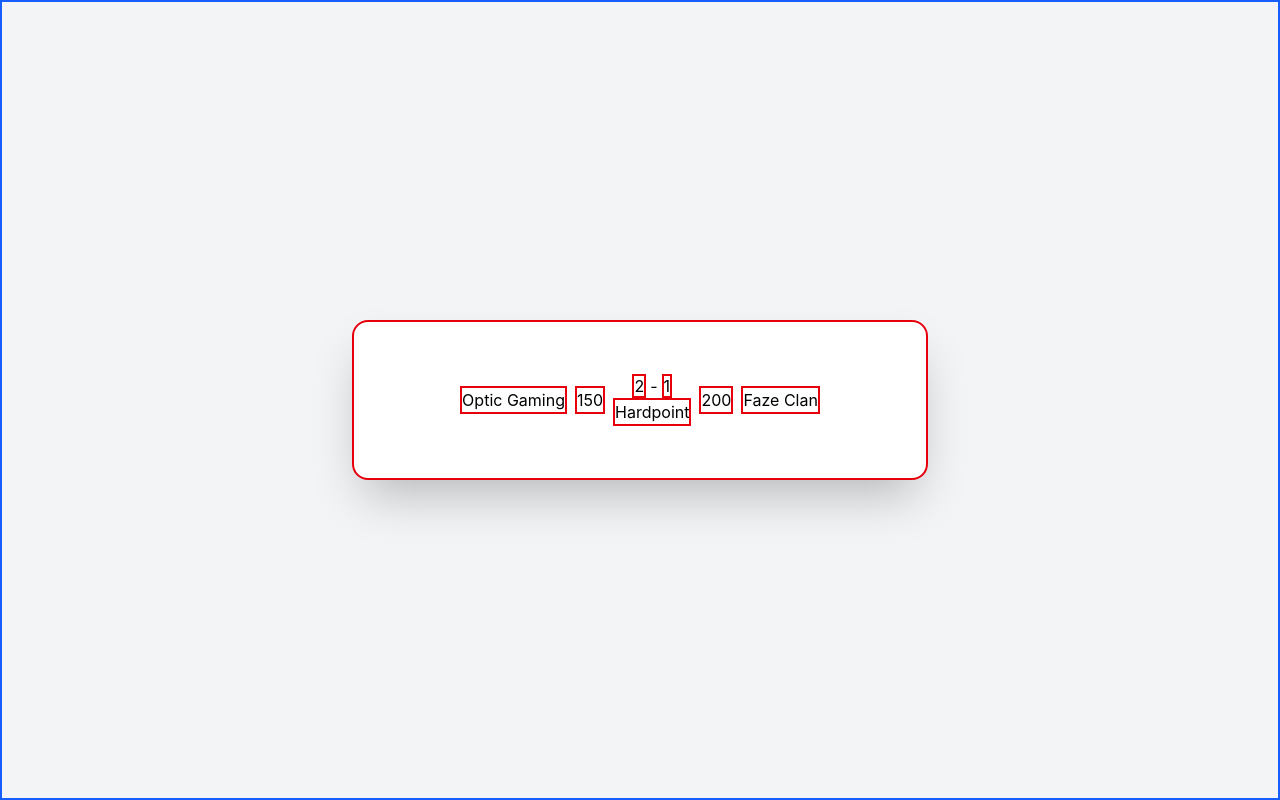
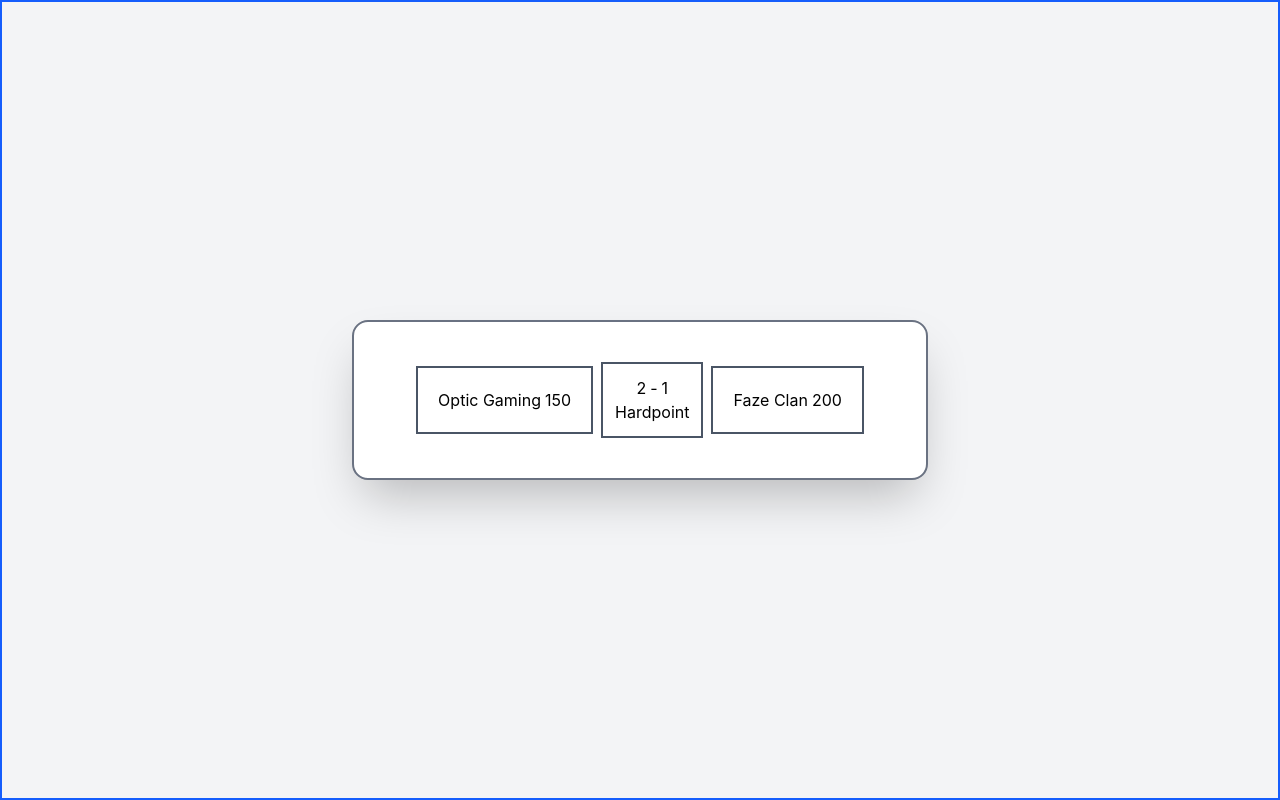
Before and after one commit to justinWGU/cod-score-tracker, a React (Vite) app in the folder frontend/score-tracker/: page / in a window 1280 px wide. Built offline with nearby package versions, Linux system fonts and the light colour scheme; no server answers.

Commit message:
Decomposes ScoreBoard. Adds props and tests to children

```diff
--- /dev/null
+++ b/frontend/score-tracker/src/pages/ScoreBoard/GameDetails/GameDetails.tsx
@@ -0,0 +1,18 @@
+interface GameDetailsProps {
+  winsLeft: number;
+  winsRight: number;
+  mode: string;
+}
+
+function GameDetails({winsLeft, winsRight, mode}: GameDetailsProps) {
+ return (
+  <div className="p-3 border-2 border-gray-600">
+    <div className='text-center'>
+        <h1 className='inline'>{winsLeft}</h1>
+        <div className='pr-1 pl-1 inline'>-</div>
+        <h1 className='inline'>{winsRight}</h1>
+        <h1 className=''>{mode}</h1>
+    </div>
+  </div>
+ );
+} export default GameDetails;
--- a/frontend/score-tracker/src/pages/ScoreBoard/ScoreBoard.tsx
+++ b/frontend/score-tracker/src/pages/ScoreBoard/ScoreBoard.tsx
@@ -1,12 +1,14 @@
 import { useEffect, useState } from 'react';
-import type {Scores, Teams, SeriesWins, GameDetails, ScoresAPIData} from './types.ts';
+import type {Scores, Teams, SeriesWins, GameInfo, ScoresAPIData} from './types.ts';
 import { getScores } from './api.ts';
+import TeamPanel from './TeamPanel/TeamPanel.tsx';
+import GameDetails from './GameDetails/GameDetails.tsx';
 
 function ScoreBoard() {
   const [scores, setScores] = useState<Scores>({left: 150, right: 200});
   const [teams, setTeams] = useState<Teams>({left: 'Optic Gaming', right: 'Faze Clan'});
   const [seriesWins, setSeriesWins] = useState<SeriesWins>({left: 2, right: 1});
-  const [gameDetails, setGameDetails] = useState<GameDetails>({mode: 'Hardpoint', map: 'Protocol'});
+  const [gameDetails, setGameDetails] = useState<GameInfo>({mode: 'Hardpoint', map: 'Protocol'});
 
 
   // continuously fetch scores every 10 secs
@@ -16,7 +18,7 @@
         const data: ScoresAPIData = await getScores(1);
         setScores({left: data.leftTeamScore, right: data.rightTeamScore});
         // more state will be set here
-      }, 5000);
+      }, 100000);
 
       return () => clearInterval(interval);
     } catch (err) {
@@ -25,17 +27,10 @@
   }, []);
 
   return(
-    <div className='bg-white shadow-2xl rounded-2xl p-5 w-xl min-h-40 flex gap-2 justify-center items-center border-2 border-red-600'>
-      <div className='border-2 border-red-600'>{teams.left}</div>
-      {scores.left !== null ? <h1 className='border-2 border-red-600'>{scores.left}</h1> : <h1 className='border-2 border-red-600'>--</h1>}
-      <div className='text-center'>
-        <h1 className='inline border-2 border-red-600'>{seriesWins.left}</h1>
-        <div className='pr-1 pl-1 inline'>-</div>
-        <h1 className='inline border-2 border-red-600'>{seriesWins.right}</h1>
-        <h1 className='border-2 border-red-600'>{gameDetails.mode}</h1>
-      </div>
-      {scores.right !== null ? <h1 className='border-2 border-red-600'>{scores.right}</h1> : <h1 className='border-2 border-red-600'>--</h1>}
-      <div className='border-2 border-red-600'>{teams.right}</div>
+    <div className='bg-white shadow-2xl rounded-2xl p-5 w-xl min-h-40 flex gap-2 justify-center items-center border-2 border-gray-500'>
+      <TeamPanel team={teams.left} score={scores.left}/>
+      <GameDetails winsLeft={seriesWins.left} winsRight={seriesWins.right} mode={gameDetails.mode}/>
+      <TeamPanel team={teams.right} score={scores.right}/>
     </div>
   );
 }
--- /dev/null
+++ b/frontend/score-tracker/src/pages/ScoreBoard/TeamPanel/TeamPanel.tsx
@@ -0,0 +1,13 @@
+interface TeamPanelProps {
+  team: string;
+  score: number | null;
+}
+
+function TeamPanel({ team, score }: TeamPanelProps) {
+  return (
+   <div className="border-2 border-gray-600 flex gap-1 p-5">
+    {<div className=''>{team}</div>}
+    {score !== null ? <h1 className=''>{score}</h1> : <h1 className=''>--</h1>}
+   </div>
+  );
+ } export default TeamPanel;
--- a/frontend/score-tracker/src/pages/ScoreBoard/types.ts
+++ b/frontend/score-tracker/src/pages/ScoreBoard/types.ts
@@ -18,7 +18,7 @@
   right: number;
 }
 
-export interface GameDetails {
+export interface GameInfo {
   mode: string;
   map: string;
 }
```
Also changed, not shown: 2 other files (tests, documents, lock files or other folders).
